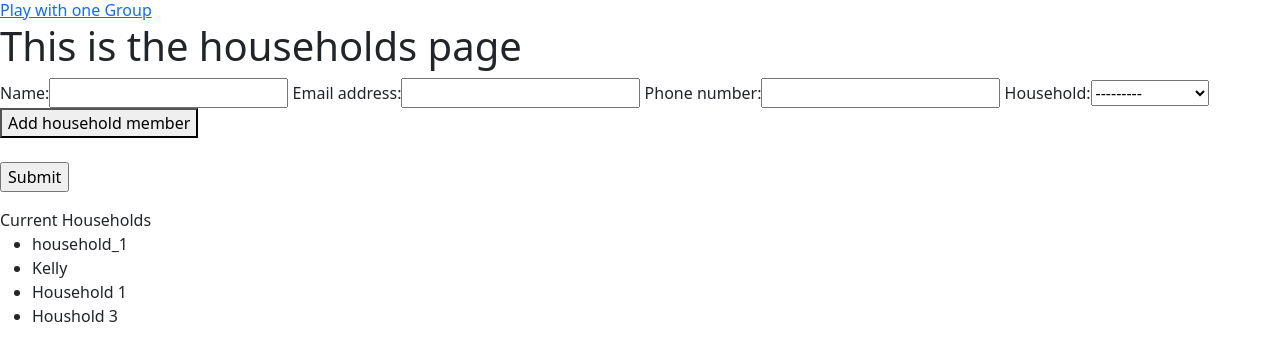
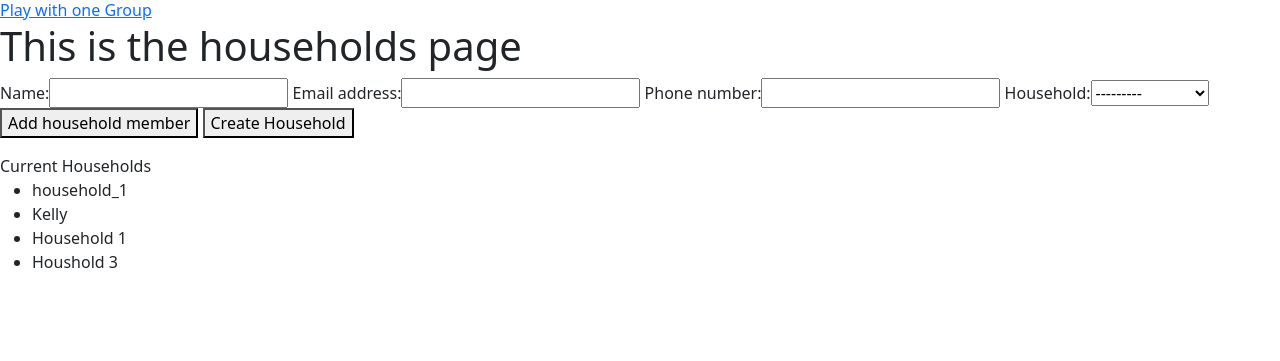
Before and after one commit to lkelly02/Secret_santa_django, a Django app: page /game/play_by_households/ in a window 1280 px wide. Shown: the part 154-515 px from the top of the page. Run offline with Django 3.2, Linux system fonts and the light colour scheme; data comes from the database, SQL or seed files in the repository; some libraries are stand-ins or nearby versions.

Commit message:
functioning household_member form pre-household

```diff
--- a/game/forms.py
+++ b/game/forms.py
@@ -1,4 +1,6 @@
+from django.db.models.query import QuerySet
 from django.forms import modelformset_factory, ModelForm
+from django.forms.models import inlineformset_factory
 from .models import HouseholdMember, Household
 from crispy_forms.helper import FormHelper
 from crispy_forms.layout import Button
@@ -16,19 +18,8 @@
         fields = ("name", "email_address", "phone_number", "household")
 
 
-# class HouseholdMemberFormSetHelper(FormHelper):
-#     def __init__(self, *args, **kwargs):
-#         super().__init__(*args, **kwargs)
-#         self.helper = FormHelper()
-#         self.helper.form_id = 'id-exampleForm'
-#         self.helper.form_class = 'blueForms'
-#         self.helper.form_method = 'post'
-#         self.helper.form_action = 'submit_survey'
-#         self.helper.add_input(Button('submit', 'Submit'))
-
-
 HouseholdMemberFormSet = modelformset_factory(
     HouseholdMember, form=HouseholdMemberForm)
 
 
-HouseholdFormSet = modelformset_factory(Household, HouseholdForm)
+HouseholdFormSet = modelformset_factory(Household, form=HouseholdForm)
--- a/game/templates/play_by_households.html
+++ b/game/templates/play_by_households.html
@@ -2,17 +2,32 @@
 
 {% block title %}Households{% endblock %}
 {% block content-main %}
-    {% load crispy_forms_tags %}
     <h1>This is the households page</h1>
-    {% comment %} {% crispy forms helper %} {% endcomment %}
-    <form action="" method="POST">
+    <form id="form-container" action="" method="POST">
+        {% csrf_token %}
+        {{householdmember_form.management_form}}
+        {% for form in householdmember_form %}
+            <div class='add_household_form'>
+                {{form}}
+            </div>
+        {% endfor %}
+        <button id="add-householdmember"type="button">Add household member</button>
+        <button type="submit">Create Household</button>
+    </form>
+    {% comment %} <form id="form-container" action="" method="POST">
+        {% csrf_token %}
+        {{household_form.management_form}}
+        {% for form in household_form %}
+            <div class='add_household_form'>
+                {{form}}
+            </div>
+        {% endfor %}
+     </form>
         {% csrf_token %}
         {{ forms }}
-        <button onclick="myFunction()">Add household member</button>
         <br>
         <br>
-        <input type="submit" value="Submit">
-    </form>
+     {% endcomment %}
     <div>
         <label>Current Households</label>
         <ul>
--- a/game/views.py
+++ b/game/views.py
@@ -10,20 +10,19 @@
 
 
 def householdmember_formset(request):
-    form = HouseholdMemberFormSet(queryset=HouseholdMember.objects.none())
-    household_queryset = Household.objects.all()
-    # helper = HouseholdMemberFormSetHelper()
+    householdmember_form = HouseholdMemberFormSet(
+        queryset=HouseholdMember.objects.none())
+    display_household_queryset = Household.objects.all()
     if request.method == 'POST':
 
-        form = HouseholdMemberFormSet(request.POST)
+        householdmember_form = HouseholdMemberFormSet(request.POST)
 
-        if form.is_valid():
-            form.save()
-            return HttpResponseRedirect('/./game/thanks')
-    context = {'forms': form, 'Households': list(
-        household_queryset)}
+        if householdmember_form.is_valid():
+            householdmember_form.save()
+            # return HttpResponseRedirect('/./game/thanks')
 
-    # add in 'helper': helper, to context if you uncomment helper variable.
+    context = {'householdmember_form': householdmember_form,
+               'Households': list(display_household_queryset)}
 
     return render(request, 'play_by_households.html', context)
 
```
Also changed, not shown: game/templates/remove_household.html (+11 -6 lines).
